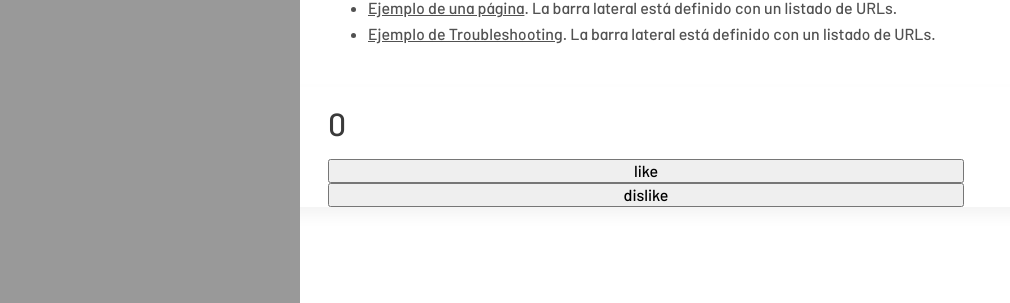
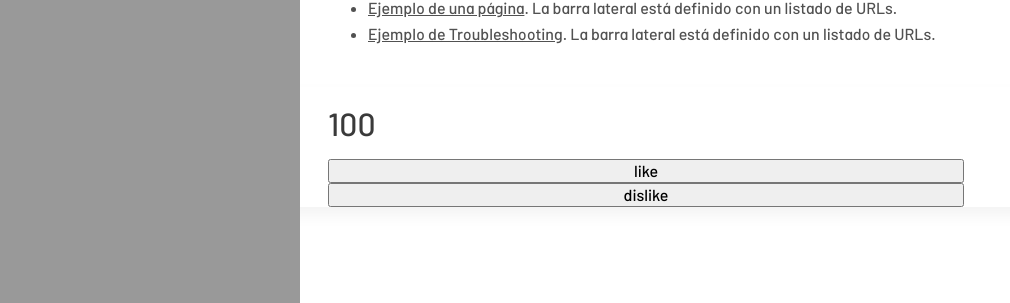
Before and after one commit to Nats85/Manuales-Aranda-Apis, a Jekyll site: the page built from index.md, in a window 1280 px wide. Shown: the part 379-682 px from the top of the page, without its empty margins (0-1010 px from the left). Built offline with Jekyll 4.4.1, drawn with Linux system fonts in a browser that asks for light colours.

Commit message:
Update vote_count.html

```diff
--- a/_includes/vote_count.html
+++ b/_includes/vote_count.html
@@ -1,6 +1,6 @@
 <section class="vote_count" >
 
-   <h1 id="counter">0</h1>
+   <h1 id="counter">100</h1>
       <button id="like" onclick="liked(event)">like</button>
       <button id="dislike" onclick="liked(event)">dislike</button>
 
```
